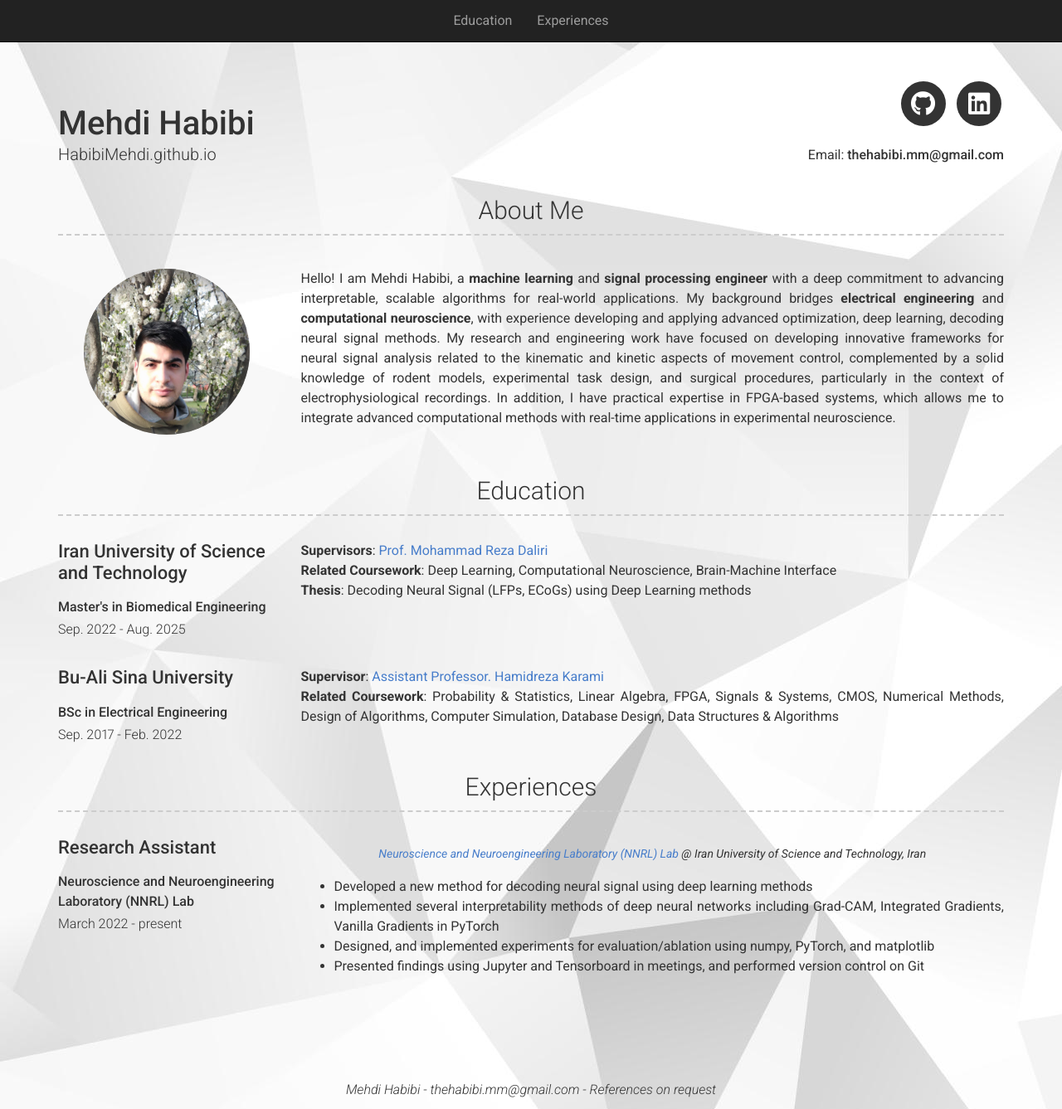
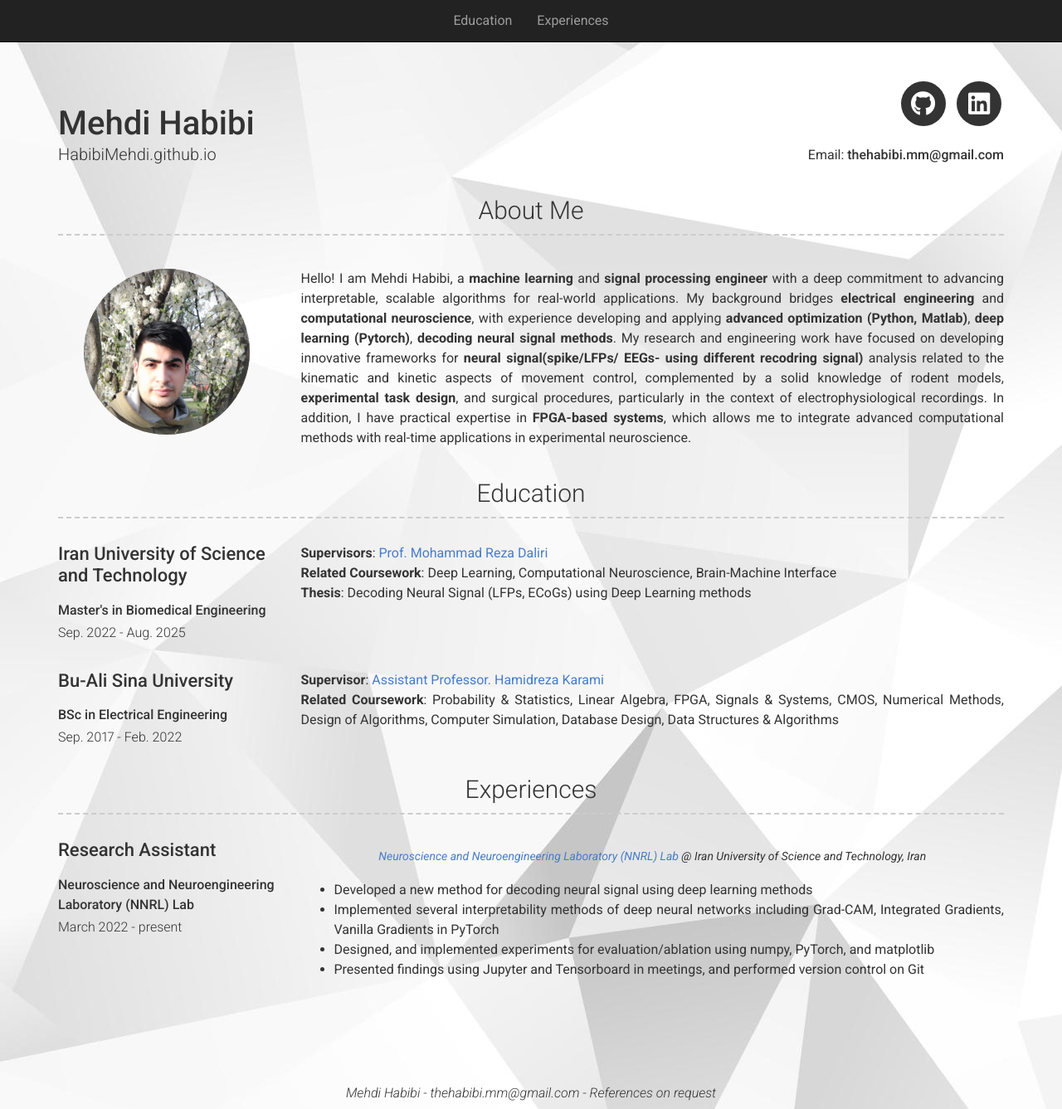
Before and after one commit to HabibiMehdi/HabibiMehdi.github.io, a Jekyll site: the page built from index.md, in a window 1280 px wide and 1337 px high. Shown: the whole window at 83% size. Built offline with Jekyll 4.4.1, drawn with Linux system fonts in a browser that asks for light colours; nearby versions of some CDN libraries; a style sheet for code colours, icons or effects is not loaded.

Commit message:
Update _config.yml

```diff
--- a/_config.yml
+++ b/_config.yml
@@ -21,7 +21,7 @@ navigation:
 # About Section
 about_profile_image: /images/profile.jpg
 about_content: |
- Hello! I am Mehdi Habibi, a **machine learning** and **signal processing engineer** with a deep commitment to advancing interpretable, scalable algorithms for real-world applications. My background bridges **electrical engineering** and **computational neuroscience**, with experience developing and applying advanced optimization, deep learning, decoding neural signal methods. My research and engineering work have focused on developing innovative frameworks for neural signal analysis related to the kinematic and kinetic aspects of movement control, complemented by a solid knowledge of rodent models, experimental task design, and surgical procedures, particularly in the context of electrophysiological recordings. In addition, I have practical expertise in FPGA-based systems, which allows me to integrate advanced computational methods with real-time applications in experimental neuroscience.
+ Hello! I am Mehdi Habibi, a **machine learning** and **signal processing engineer** with a deep commitment to advancing interpretable, scalable algorithms for real-world applications. My background bridges **electrical engineering** and **computational neuroscience**, with experience developing and applying **advanced optimization (Python, Matlab)**, **deep learning (Pytorch)**, **decoding neural signal methods**. My research and engineering work have focused on developing innovative frameworks for **neural signal(spike/LFPs/ EEGs- using different recodring signal)** analysis related to the kinematic and kinetic aspects of movement control, complemented by a solid knowledge of rodent models, **experimental task design**, and surgical procedures, particularly in the context of electrophysiological recordings. In addition, I have practical expertise in **FPGA-based systems**, which allows me to integrate advanced computational methods with real-time applications in experimental neuroscience.
 
 # Content sections
 content:
```
